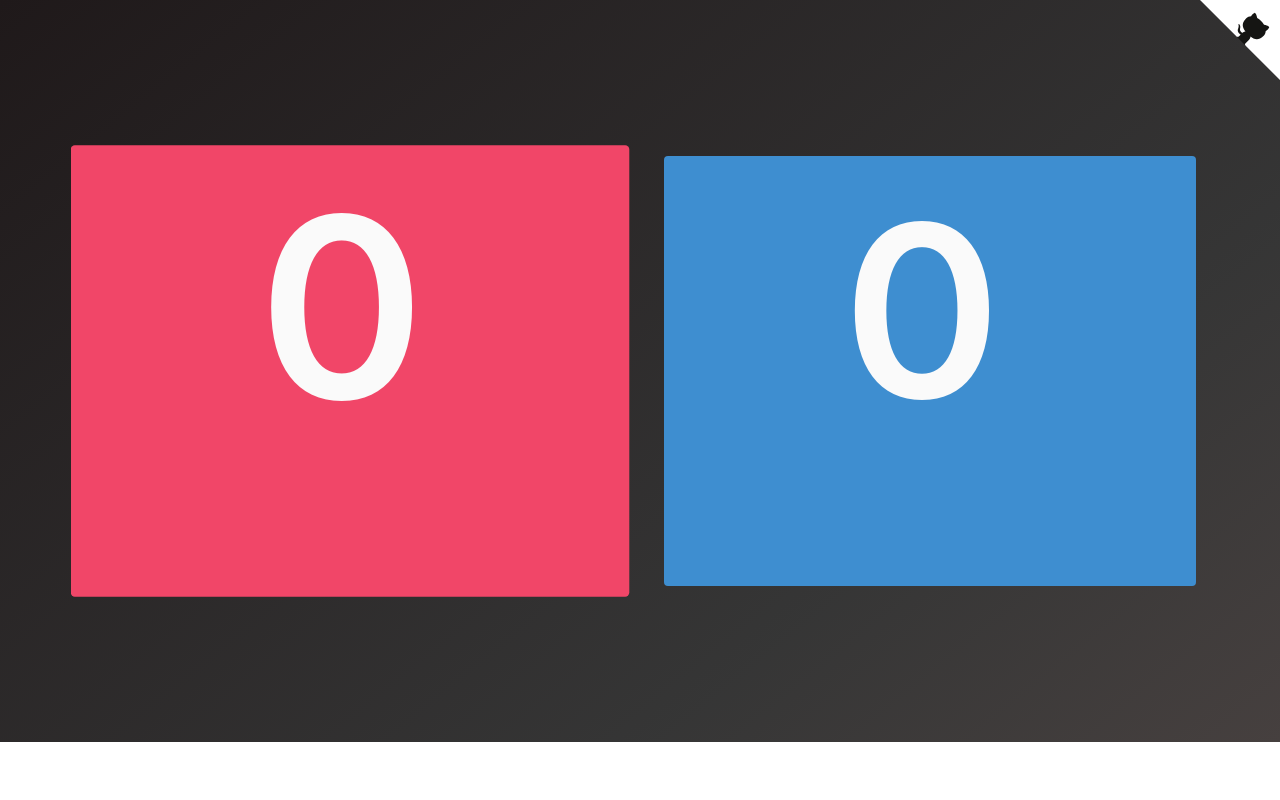
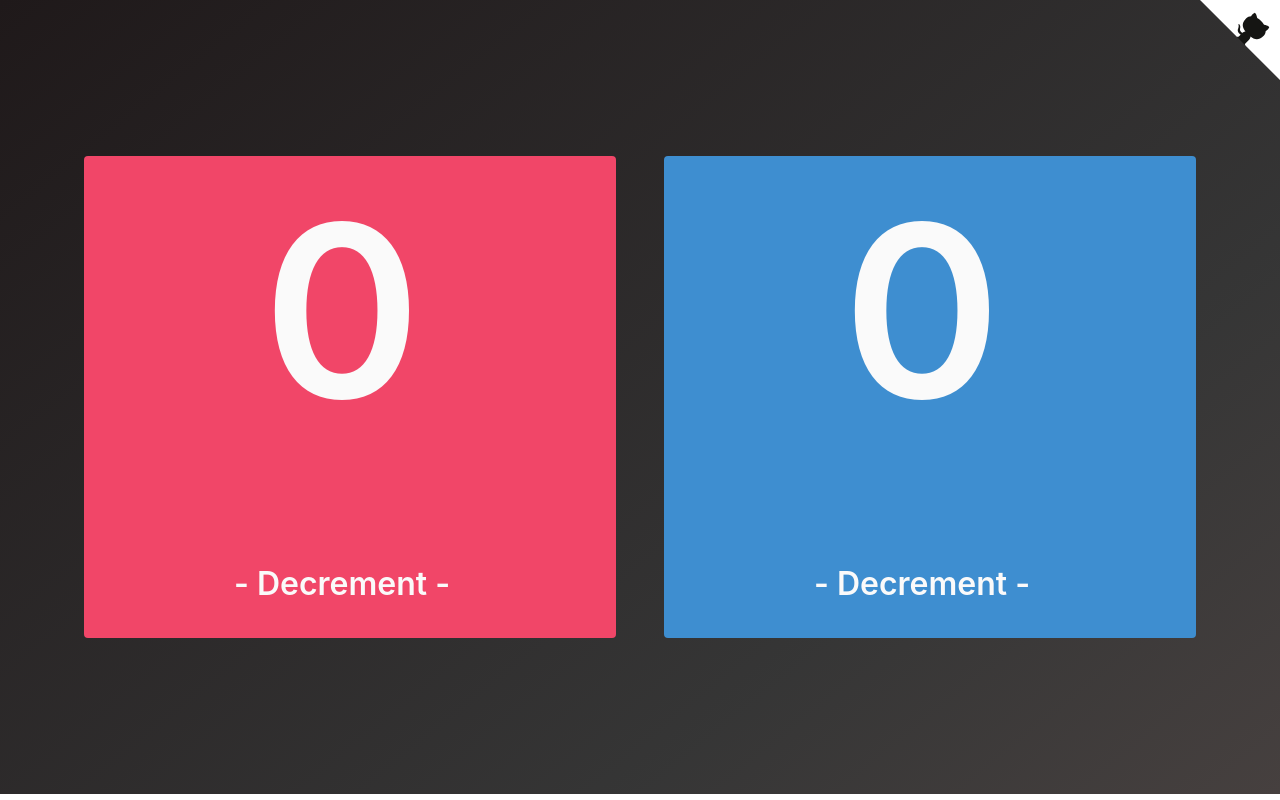
Before and after one commit to schie/pong-score-board, an Angular app: page / in a window 1280 px wide. Built offline with nearby package versions, Linux system fonts and the light colour scheme.

Commit message:
added decrement button

```diff
--- a/src/app/scoreboard/scoreboard.component.html
+++ b/src/app/scoreboard/scoreboard.component.html
@@ -3,11 +3,7 @@
         <!-- <div class="container"> -->
         <div class="tile is-ancestor">
             <div class="tile is-parent" *ngFor="let color of ['danger', 'info']; let i = index">
-          <app-team-tile
-            [color]="color"
-            (idSet)="idSet($event)"
-            (pointsChange)="pointsChanged($event)"
-            [currentServer]="server">
+                <app-team-tile [color]="color" (idSet)="idSet($event)" (pointsChange)="pointsChanged($event)" [currentServer]="server">
                 </app-team-tile>
             </div>
         </div>
--- a/src/app/scoreboard/scoreboard.component.ts
+++ b/src/app/scoreboard/scoreboard.component.ts
@@ -21,7 +21,7 @@ export class ScoreboardComponent implements OnInit {
   pointsChanged(ev: any) {
     this.boardScores[ev.id] = ev.points;
     let x = _.sum(_.values(this.boardScores));
-    if (x % 5 == 0) {
+    if (x % 5 === 0) {
       let keys = _.keys(this.boardScores);
       let idx = _.indexOf(keys, this.server);
       this.server = keys[(idx + 1) % keys.length];
--- a/src/app/team-tile/team-tile.component.html
+++ b/src/app/team-tile/team-tile.component.html
@@ -1,12 +1,15 @@
 <div class="tile is-parent" (click)="incrementBtnClick($event)">
     <article class="tile is-child notification is-{{ color }} {{ animatedClass }}">
         <div class="content">
-      <!-- <p class="title">Tall tile</p> -->
+            <!-- <p class="title">Team {{ color }}</p> -->
             <!-- <p class="subtitle">With even more content</p> -->
             <div class="content">
                 <!-- Content -->
-        <h1 class="score has-text-centered has-text-white-bis">{{ points || 0}}</h1>
+                <h1 class="score has-text-centered has-text-white-bis is-unselectable">{{ points || 0}}</h1>
             </div>
+        </div>
+        <div class="content" (click)="decrementBtnClick($event); $event.stopPropagation()">
+            <h1 class="decrement has-text-centered has-text-white-bis is-unselectable">- Decrement -</h1>
         </div>
     </article>
 </div>
--- a/src/app/team-tile/team-tile.component.ts
+++ b/src/app/team-tile/team-tile.component.ts
@@ -11,7 +11,7 @@ export class TeamTileComponent implements OnInit {
   private _currentServer: string;
   @Input() set currentServer(serverID: string) {
     this._currentServer = serverID;
-    this.animatedClass = this.id == serverID ? 'animated infinite pulse' : '';
+    this.animatedClass = this.id === serverID ? 'animated infinite pulse' : '';
   }
   get currentServer(): string {
     return this._currentServer;
@@ -34,5 +34,11 @@ export class TeamTileComponent implements OnInit {
     this.points = this.points + 1;
     this.pointsChange.emit({ id: this.id, points: this.points});
   }
-
+  decrementBtnClick(ev: any) {
+    if (this.points === 0) {
+      return;
+    }
+    this.points = this.points - 1;    // have to null out the increment and remove one point from the total.
+    this.pointsChange.emit({ id: this.id, points: this.points});
+  }
 }
```
Lines whose indentation alone changed are shown as unchanged.
